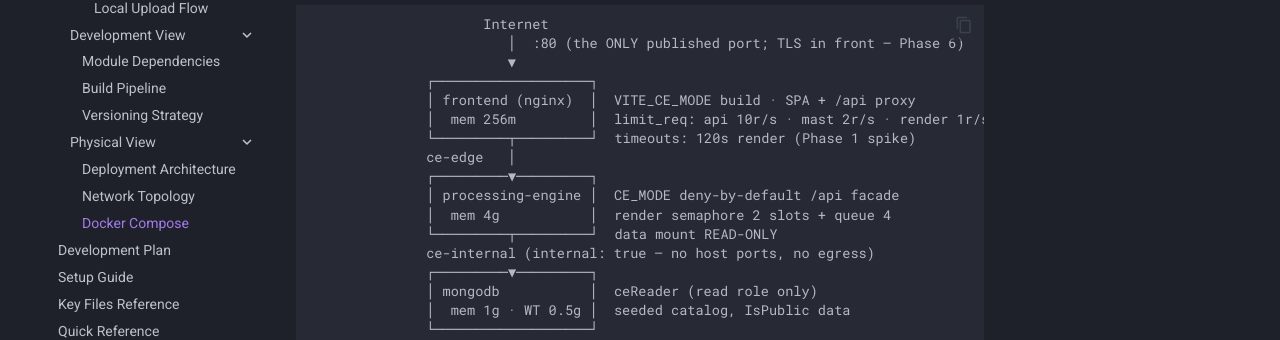
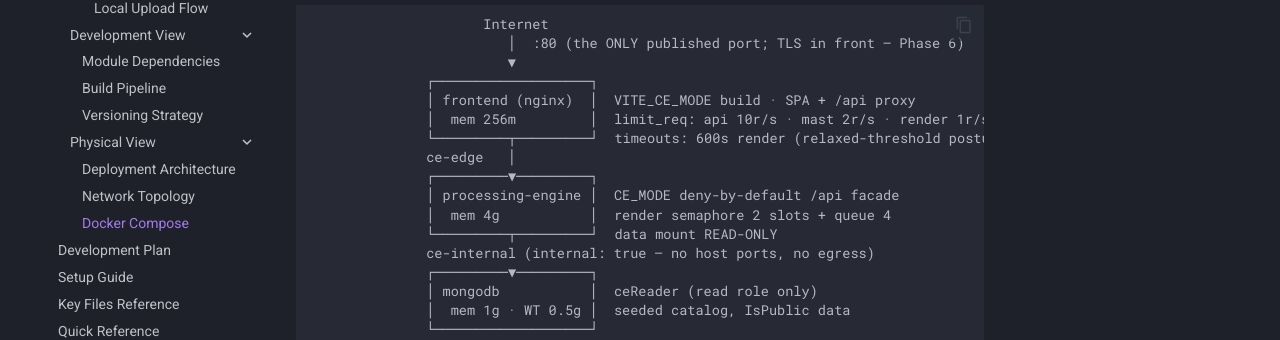
Before and after one commit to Snoww3d/jwst-data-analysis, an MkDocs documentation site: the page built from docs/architecture/docker-compose.md, in a window 1280 px wide and 900 px high, scrolled down 721 px. Shown: the part 245-585 px from the top of the window. Built offline with MkDocs 1.6.1 and Material for MkDocs 9.7.7, drawn with Linux system fonts in a browser that asks for light colours.

Commit message:
fix: CE render timeout 120s → 600s (relaxed-threshold posture) (#1672)
The Phase 1 spike's 120s ceiling ("still running at 120s is stuck") was
measured under the strict downscale threshold. The Phase 5 CE posture
(0.15) deliberately renders big NIRCam mosaics; live smoke against the
real 67GB seed bundle measured a mid-size estimate=ok recipe at 181s —
the 504 also stranded the render server-side, burning a semaphore slot
with nobody listening. 600s covers the shipped recipe set with margin;
after re-raise, the full stranger flow (search → recipes → availability
→ render) returns 200 through nginx (134.7s NIRCam+MIRI, 20.7s MIRI).

Claude-Session: https://claude.ai/code/session_01XMkL328R1NyEXucXsVBLpC

```diff
--- a/docs/architecture/docker-compose.md
+++ b/docs/architecture/docker-compose.md
@@ -65,7 +65,7 @@ three-container slice with no .NET tier, no mast-proxy, no SeaweedFS:
               ┌───────────────────┐
               │ frontend (nginx)  │  VITE_CE_MODE build · SPA + /api proxy
               │  mem 256m         │  limit_req: api 10r/s · mast 2r/s · render 1r/s
-              └─────────┬─────────┘  timeouts: 120s render (Phase 1 spike)
+              └─────────┬─────────┘  timeouts: 600s render (relaxed-threshold posture)
               ce-edge   │
               ┌─────────▼─────────┐
               │ processing-engine │  CE_MODE deny-by-default /api facade
```
Also changed, not shown: docs/architecture/deployment-architecture.md (+1 -1 lines), docs/architecture/network-topology.md (+1 -1 lines), 1 other file.
